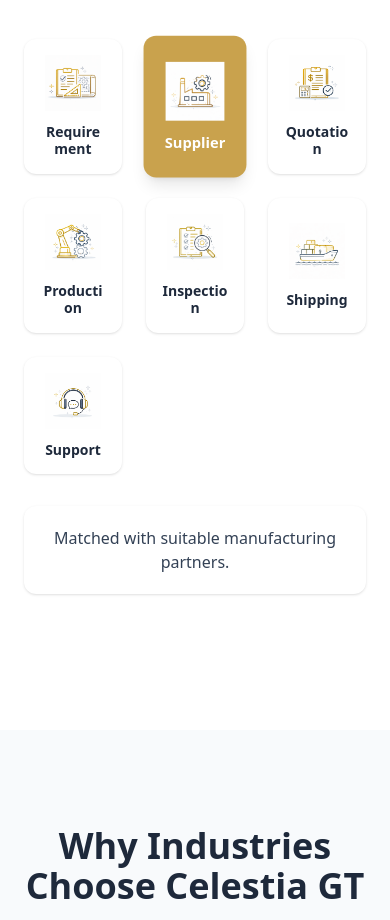
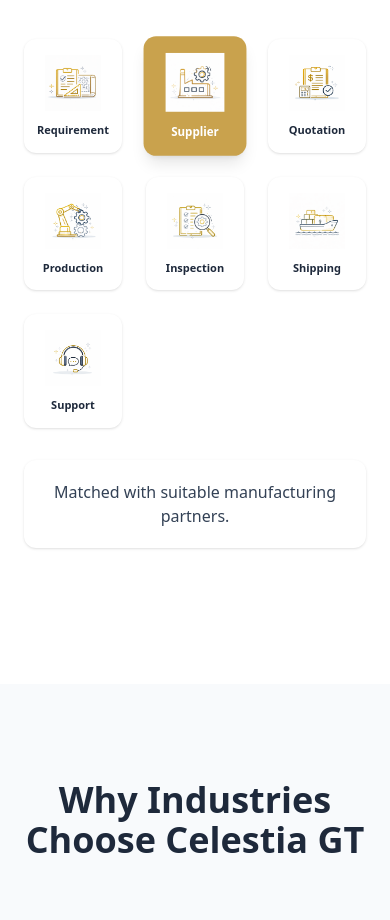
Before and after one commit to preshitpawar-beep/Celestia-GT, a Next.js app: page / in a window 390 px wide. Shown: the part 1000-1920 px from the top of the page. Built offline with nearby package versions, Linux system fonts and the light colour scheme.

Commit message:
Update page.js

```diff
--- a/app/page.js
+++ b/app/page.js
@@ -61,7 +61,8 @@
                 className="mx-auto mb-3"
               />
 
-              <p className="text-sm md:text-base font-semibold text-center leading-tight break-words max-w-full">
+              <p className="font-semibold text-center leading-tight
+                text-[11px] sm:text-xs md:text-base whitespace-nowrap">
                 {step.title}
               </p>
             </motion.button>
```
